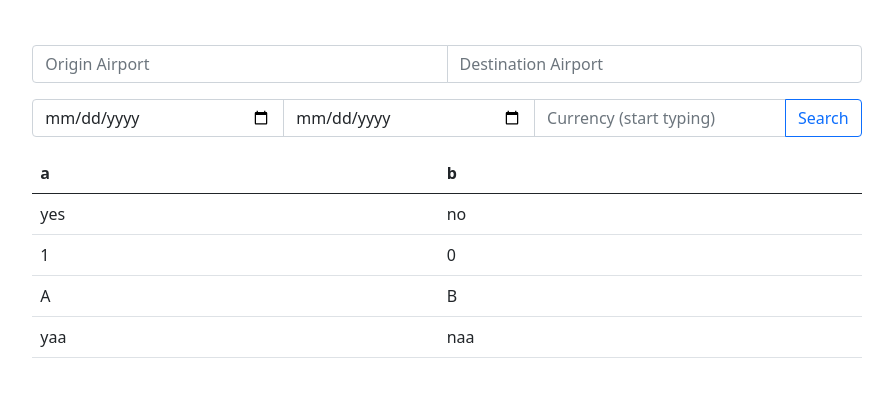
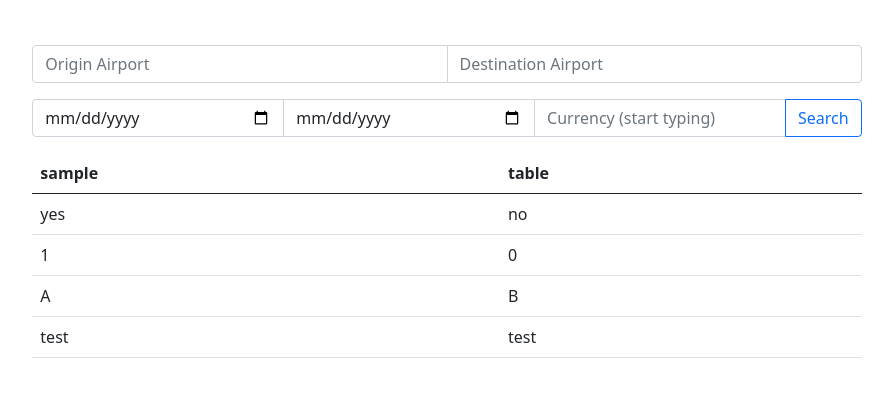
Before and after one commit to bukowski02/rock-bottomFlights, a plain HTML site: page index.html in a window 1280 px wide. Shown: the part 123-520 px from the top of the page, without its empty margins (193-1086 px from the left). Drawn offline with nearby package versions, Linux system fonts and the light colour scheme.

Commit message:
sample table

```diff
--- a/index.html
+++ b/index.html
@@ -83,8 +83,8 @@
                     <table class="table">
                         <thead>
                             <tr>
-                                <th scope="col">a</th>
-                                <th scope="col">b</th>
+                                <th scope="col">sample</th>
+                                <th scope="col">table</th>
                             </tr>
                         </thead>
                         <tbody>
@@ -101,8 +101,8 @@
                                 <td>B</td>
                             </tr>
                             <tr>
-                                <td>yaa</td>
-                                <td>naa</td>
+                                <td>test</td>
+                                <td>test</td>
                             </tr>
                         </tbody>
                     </table>
```
